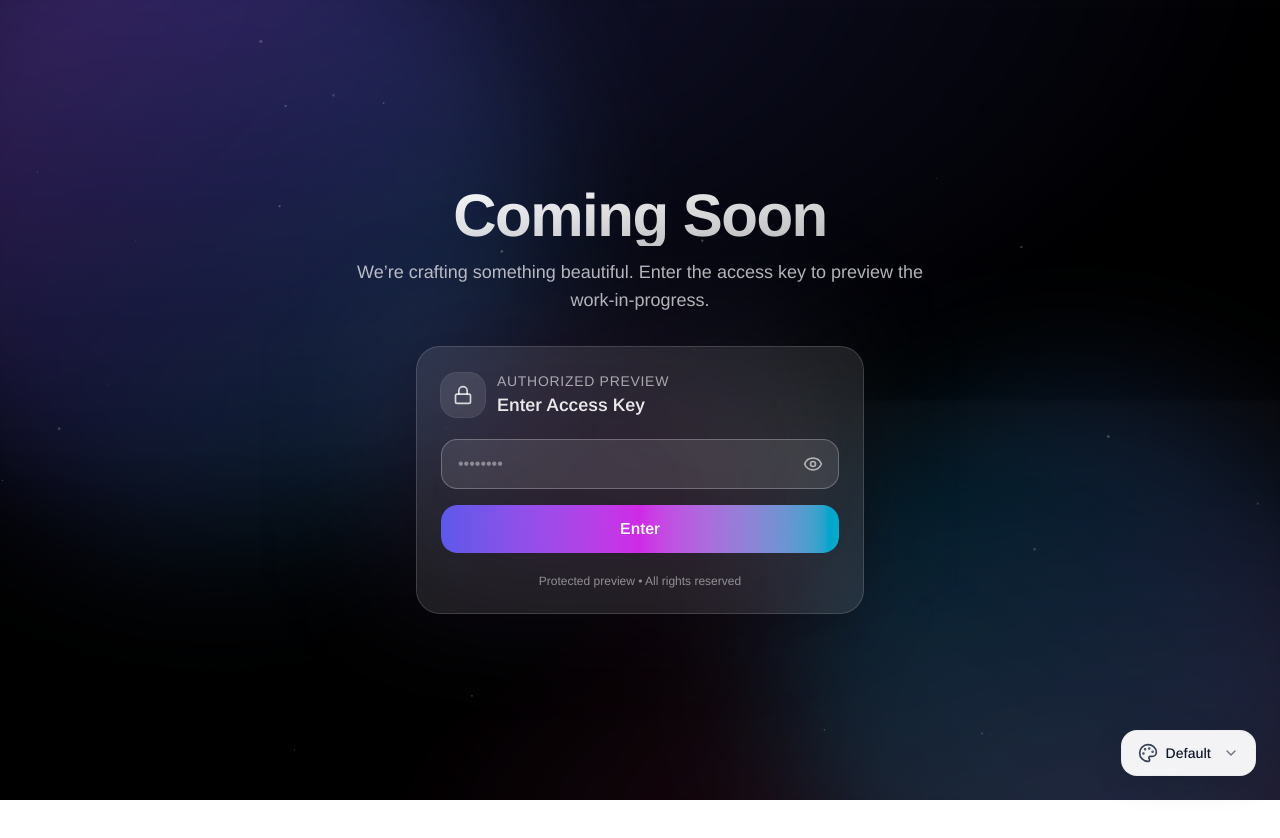
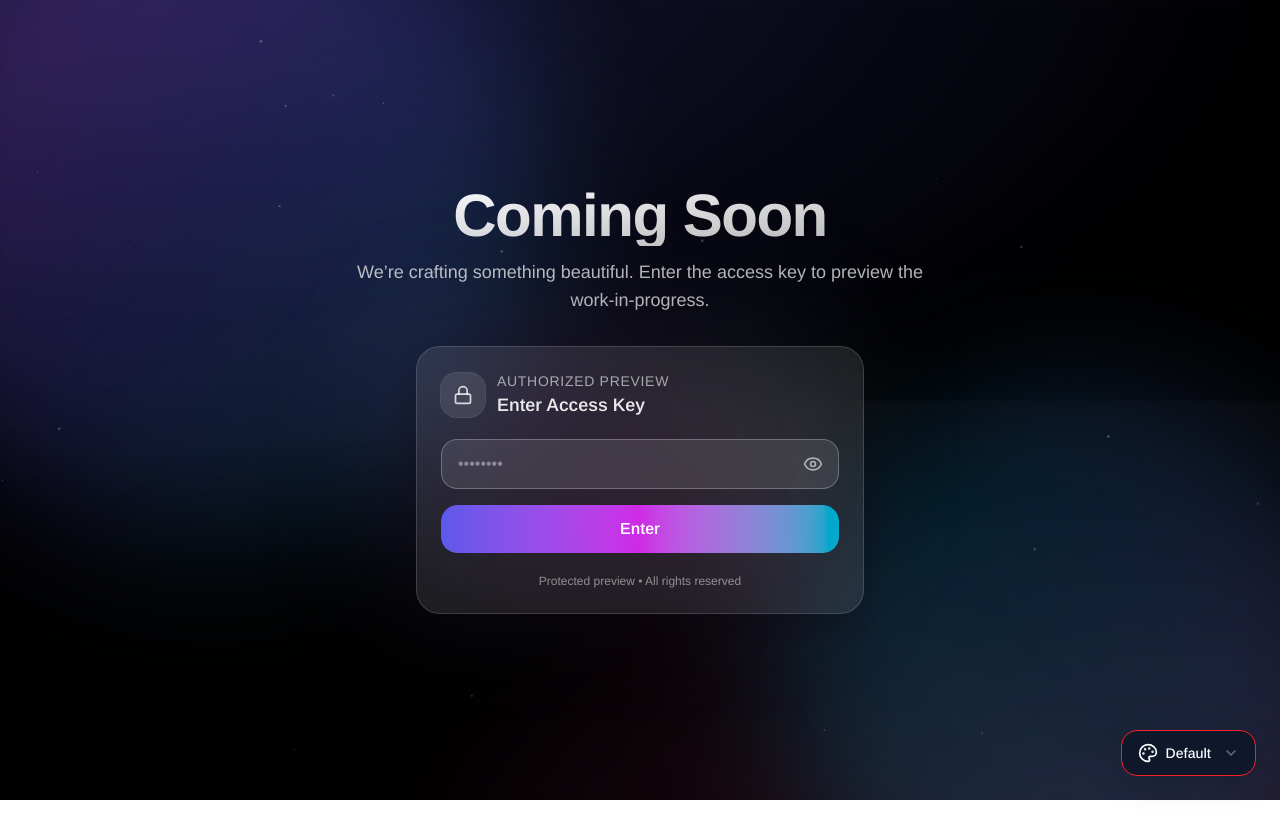
Before and after one commit to SaudTech/kenroz, a Next.js app: page /coming-soon in a window 1280 px wide. Shown: the top 838 px of the page. Built offline with nearby package versions, Linux system fonts and the light colour scheme.

Commit message:
Update ThemeCustomizer styles for improved theme visibility

```diff
--- a/src/components/ThemeCustomizer.tsx
+++ b/src/components/ThemeCustomizer.tsx
@@ -72,13 +72,13 @@ export default function ThemeCustomizer() {
       <button
         ref={triggerRef}
         onClick={() => setOpen(!open)}
-        className="group flex items-center gap-3 px-4 py-3 rounded-2xl bg-white/95 backdrop-blur-md border border-gray-200/50 shadow-[0_8px_32px_rgba(0,0,0,0.12)] hover:shadow-[0_12px_40px_rgba(0,0,0,0.18)] transition-all duration-300 hover:scale-[1.02] active:scale-[0.98]"
+        className="group flex items-center gap-3 px-4 py-3 rounded-2xl bg-card backdrop-blur-md border border-primary shadow-[0_8px_32px_rgba(0,0,0,0.12)] hover:shadow-[0_12px_40px_rgba(0,0,0,0.18)] transition-all duration-300 hover:scale-[1.02] active:scale-[0.98]"
         aria-label="Select theme"
         aria-expanded={open}
       >
         <div className="flex items-center gap-2">
-          <Palette className="h-5 w-5 text-gray-700" />
-          <span className="text-sm font-medium text-gray-900">{activeThemeName}</span>
+          <Palette className="h-5 w-5 text-card-foreground" />
+          <span className="text-sm font-medium text-card-foreground">{activeThemeName}</span>
         </div>
         <ChevronDown
           className={`h-4 w-4 text-gray-500 transition-transform duration-200 ${open ? 'rotate-180' : ''}`}
```
